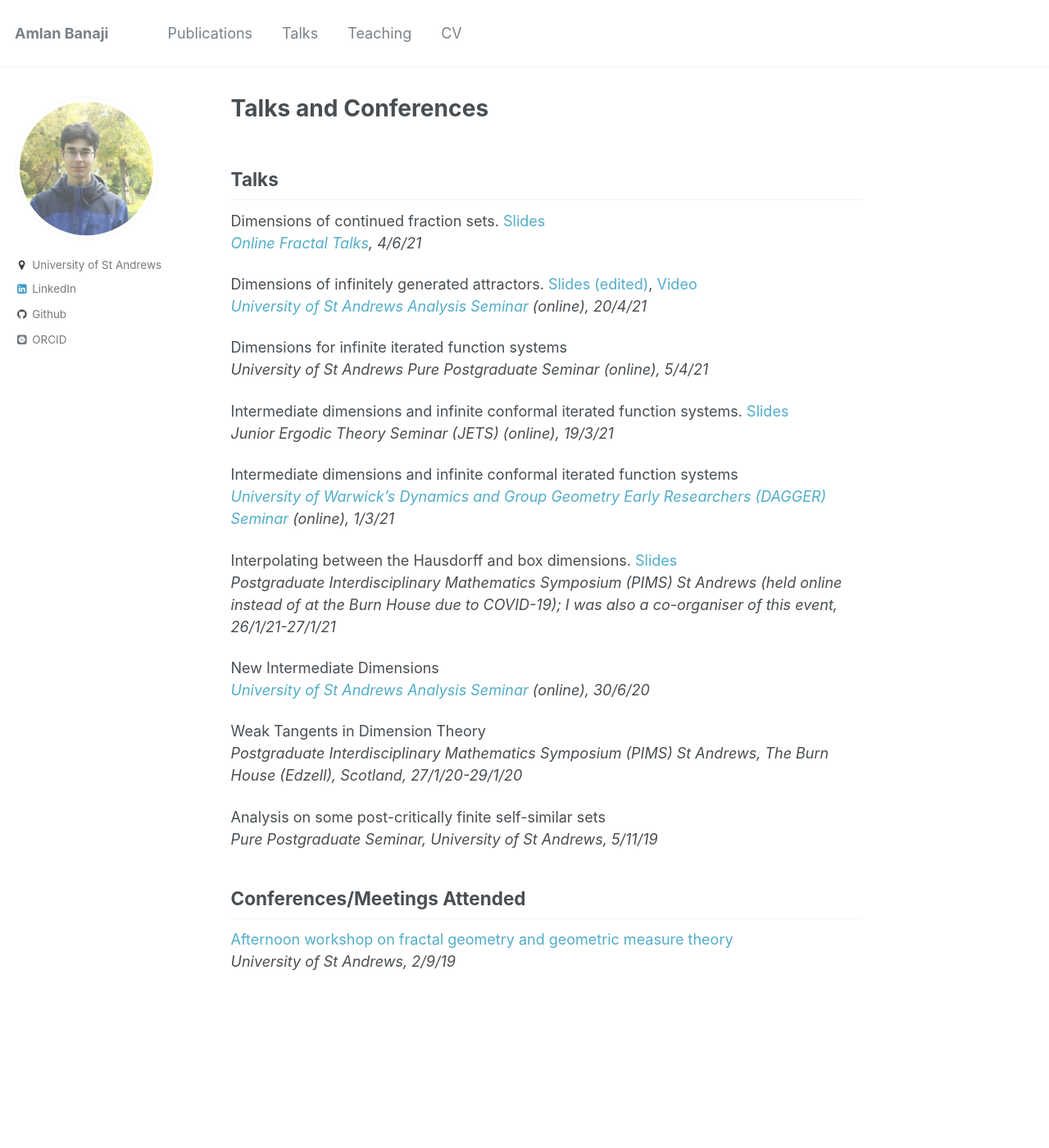
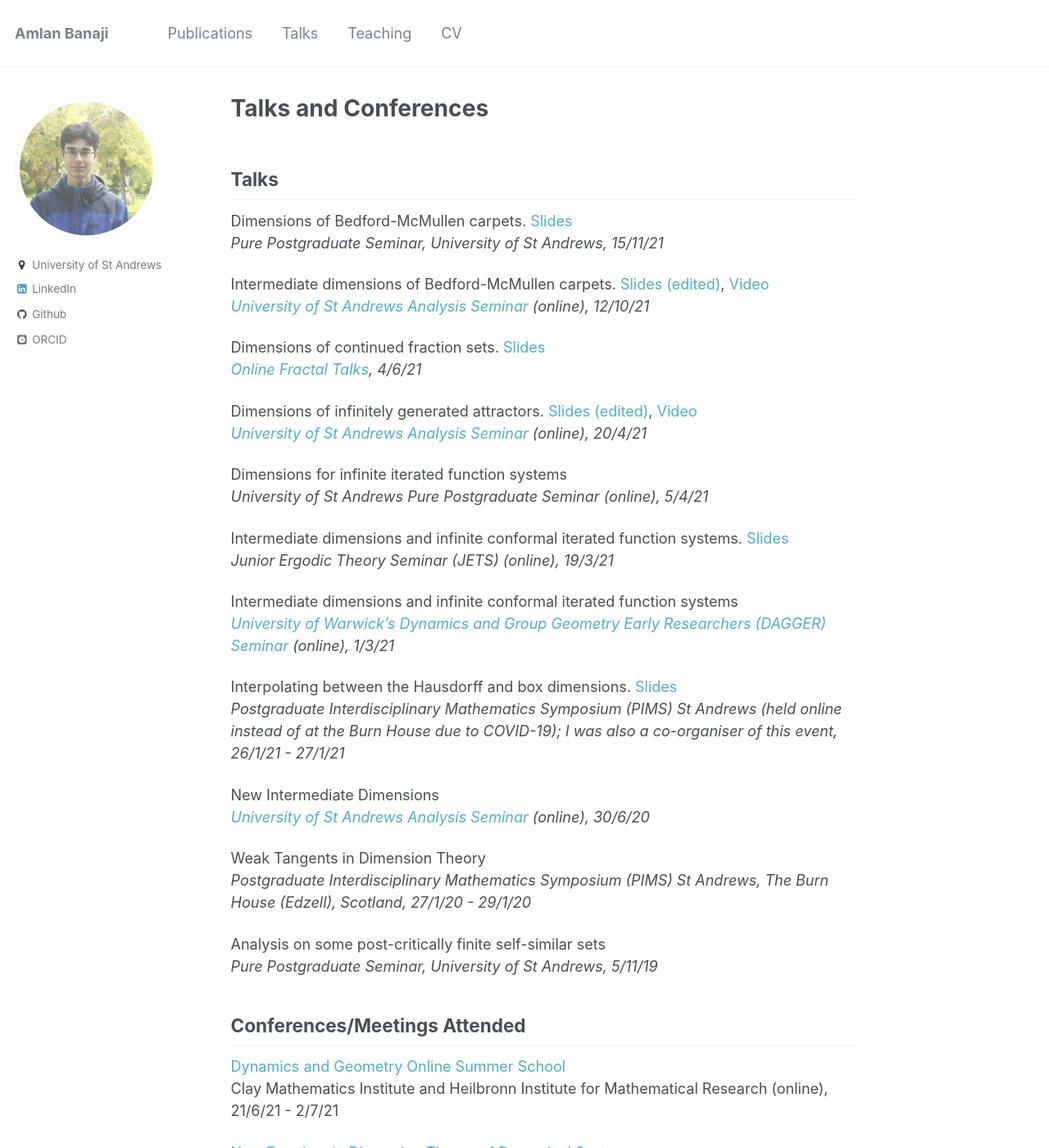
Before and after one commit to amlan-banaji/amlan-banaji.github.io, a Jekyll site: the page built from _pages/talks.md, in a window 1280 px wide and 1400 px high. Shown: the whole window at 82% size. Built offline with Jekyll 4.4.1, drawn with Linux system fonts in a browser that asks for light colours; some web fonts are replaced; some of the changed text lies outside the part shown.

Commit message:
bedford paper and talks, conferences, collaborators, teaching, cv

```diff
--- a/_pages/talks.md
+++ b/_pages/talks.md
@@ -5,6 +5,12 @@ author_profile: true
 ---
 
 ## Talks
+
+Dimensions of Bedford-McMullen carpets. [Slides](https://amlan-banaji.github.io/files/BedfordPPS.pdf)
+*Pure Postgraduate Seminar, University of St Andrews, 15/11/21*
+
+Intermediate dimensions of Bedford-McMullen carpets. [Slides (edited)](https://amlan-banaji.github.io/files/BedfordAnalysisSeminar.pdf), [Video](https://www.youtube.com/watch?v=hoHdg71ycqs)
+*[University of St Andrews Analysis Seminar](http://www-maths.mcs.st-andrews.ac.uk/pg/pure/Analysis/seminars.html) (online), 12/10/21*
 
 Dimensions of continued fraction sets. [Slides](https://amlan-banaji.github.io/files/Workshop2021.pdf)
 *[Online Fractal Talks](https://people.maths.bris.ac.uk/~matmj/BBMOS.html), 4/6/21*
@@ -22,13 +28,13 @@ Intermediate dimensions and infinite conformal iterated function systems
 *[University of Warwick's Dynamics and Group Geometry Early Researchers (DAGGER) Seminar](https://warwick.ac.uk/fac/sci/maths/research/events/seminars/areas/dagger) (online), 1/3/21*
 
 Interpolating between the Hausdorff and box dimensions. [Slides](https://amlan-banaji.github.io/files/Burn2021Website.pdf)
-*Postgraduate Interdisciplinary Mathematics Symposium (PIMS) St Andrews (held online instead of at the Burn House due to COVID-19); I was also a co-organiser of this event, 26/1/21-27/1/21*
+*Postgraduate Interdisciplinary Mathematics Symposium (PIMS) St Andrews (held online instead of at the Burn House due to COVID-19); I was also a co-organiser of this event, 26/1/21 - 27/1/21*
 
 New Intermediate Dimensions
 *[University of St Andrews Analysis Seminar](http://www-maths.mcs.st-andrews.ac.uk/pg/pure/Analysis/seminars.html) (online), 30/6/20*
 
 Weak Tangents in Dimension Theory
-*Postgraduate Interdisciplinary Mathematics Symposium (PIMS) St Andrews, The Burn House (Edzell), Scotland, 27/1/20-29/1/20*
+*Postgraduate Interdisciplinary Mathematics Symposium (PIMS) St Andrews, The Burn House (Edzell), Scotland, 27/1/20 - 29/1/20*
 
 Analysis on some post-critically finite self-similar sets
 *Pure Postgraduate Seminar, University of St Andrews, 5/11/19*
@@ -36,5 +42,11 @@ Analysis on some post-critically finite self-similar sets
 
 ## Conferences/Meetings Attended
 
+[Dynamics and Geometry Online Summer School](https://heilbronn.ac.uk/2020/12/17/cmi-himr-dynamics-and-geometry-summer-school/)
+Clay Mathematics Institute and Heilbronn Institute for Mathematical Research (online), 21/6/21 - 2/7/21
+
+[New Frontiers in Dimension Theory of Dynamical Systems](http://mittag-leffler.se/konferens/new-frontiers-dimension-theory-dynamical-systems-applications-metric-number-theory-web)
+Mittag-Leffler Institute (online), 7/6/21 - 11/6/21
+
 [Afternoon workshop on fractal geometry and geometric measure theory](http://www.mcs.st-andrews.ac.uk/~jmf32/FG19.html)
 *University of St Andrews, 2/9/19*
```
Also changed, not shown: _pages/about.md (+1 -1 lines), _pages/publications.md (+7 -0 lines), _pages/teaching.md (+5 -2 lines), 3 other files.
